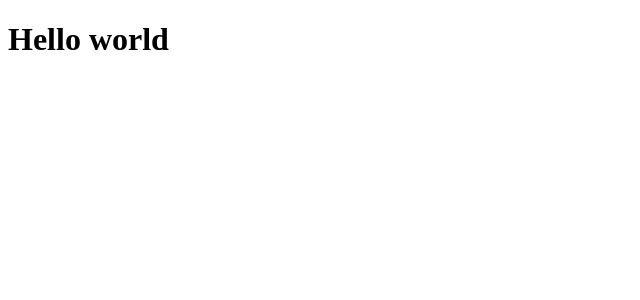
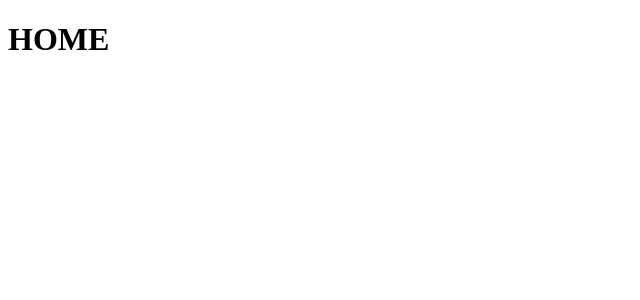
Before and after one commit to thallis-andre/Marketinf, a React (Create React App) app in the folder frontend/: page / in a window 1280 px wide. Shown: the top 300 px of the page, without its empty margins (0-640 px from the left). Built offline with nearby package versions, Linux system fonts and the light colour scheme.

Commit message:
Iniciando frontend

```diff
--- a/frontend/package.json
+++ b/frontend/package.json
@@ -9,6 +9,7 @@
     "bootstrap": "^4.4.1",
     "react": "^16.13.1",
     "react-dom": "^16.13.1",
+    "react-router-dom": "^5.1.2",
     "react-scripts": "3.4.1",
     "reactstrap": "^8.4.1"
   },
--- a/frontend/src/App.js
+++ b/frontend/src/App.js
@@ -1,8 +1,9 @@
 import React from 'react';
+import Routes from './routes'
 
 function App() {
   return (
-    <h1>Hello world</h1>
+    <Routes />
   );
 }
 
--- /dev/null
+++ b/frontend/src/Pages/Busca/index.js
@@ -0,0 +1,12 @@
+import React from 'react';
+
+
+import './styles.css';
+
+
+export default function Teste(){
+
+    return (
+        <h1>BUSCA</h1>
+    )
+}
--- /dev/null
+++ b/frontend/src/Pages/Home/index.js
@@ -0,0 +1,12 @@
+import React from 'react';
+
+
+import './styles.css';
+
+
+export default function Teste(){
+
+    return (
+        <h1>HOME</h1>
+    )
+}
--- /dev/null
+++ b/frontend/src/routes.js
@@ -0,0 +1,17 @@
+import React from 'react';
+import { BrowserRouter, Route, Switch } from 'react-router-dom';
+
+import Home from './Pages/Home/index';
+import Busca from './Pages/Busca/index';
+
+
+export default function Routes() {
+    return (
+        <BrowserRouter>
+            <Switch>
+                <Route path="/" exact component={ Home } />
+                <Route path="/empresa" component={ Busca } />
+            </Switch>
+        </BrowserRouter>
+    );
+}
```
Also changed, not shown: frontend/src/Pages/Busca/styles.css (added), frontend/src/Pages/Home/styles.css (added), 1 other file (tests, documents, lock files or other folders).
